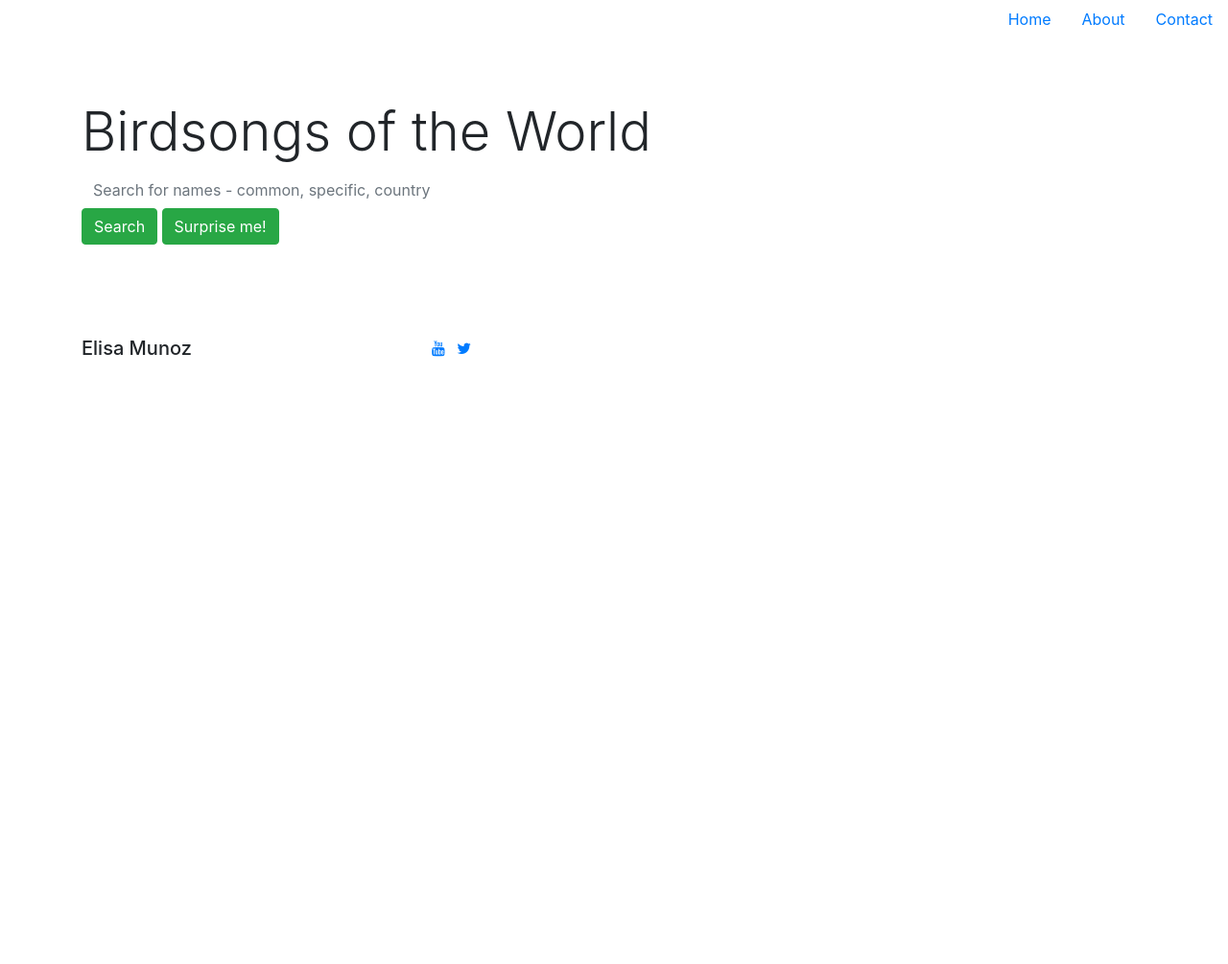
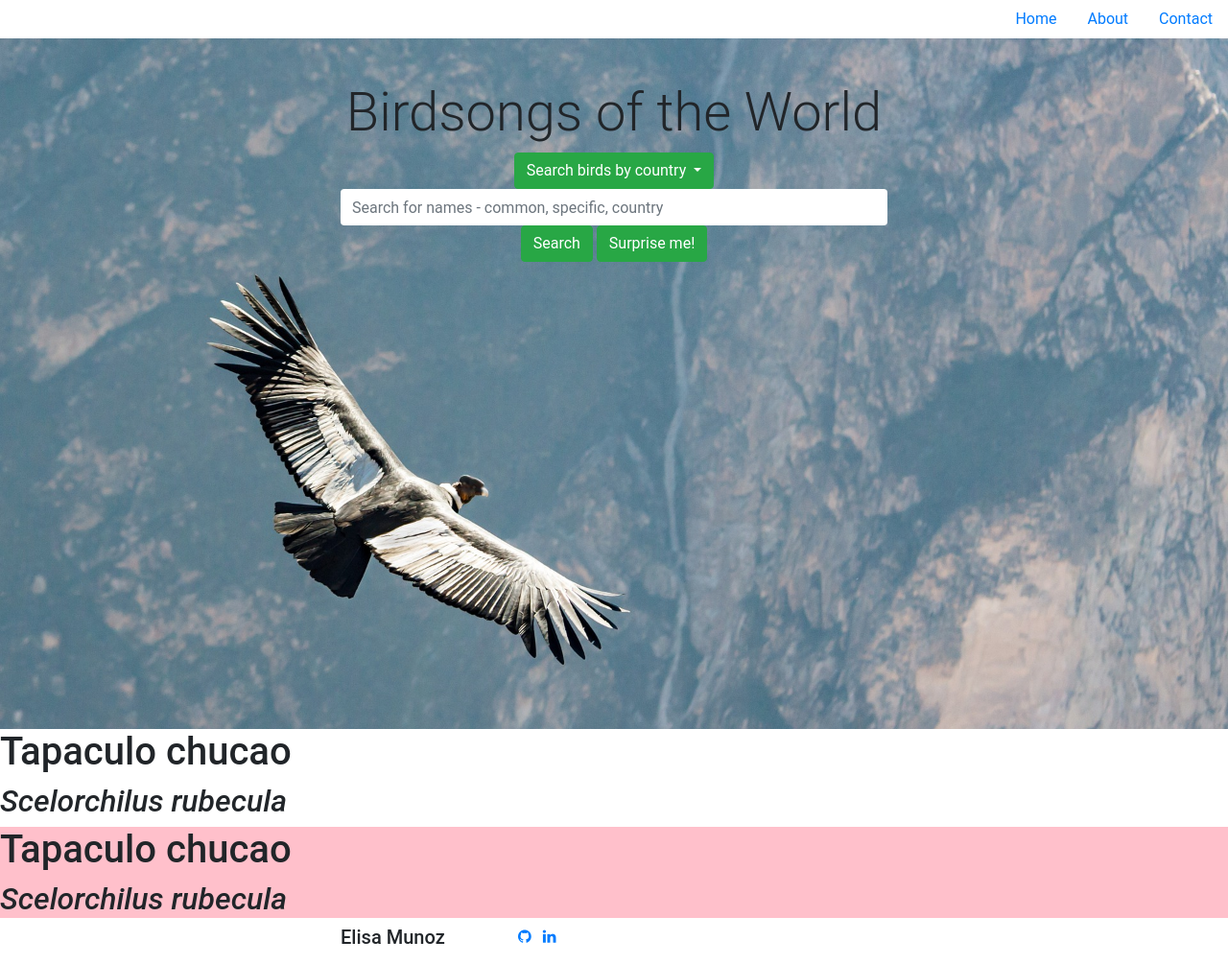
Before and after one commit to elisamunoz/birdsongs-project, a website: page index.html in a window 1280 px wide. Shown: the whole page at 96% size. Before the commit the page ends 800 px from the top, so only its background shows below. Drawn offline with nearby package versions, Linux system fonts and the light colour scheme.

Commit message:
full height home section

```diff
--- a/assets/css/style.css
+++ b/assets/css/style.css
@@ -1,7 +1,52 @@
+/** General paddings, margins, styles **/
+
+body,
+html {
+    height: 100%;
+    font-family: 'Roboto', sans-serif;
+    text-align: justify;
+}
+
+
+.background-image {
+    min-height: calc(100% - 40px);
+    width: 100%;
+    display: block;
+    background-size: cover;
+    padding-top: 20px;
+    background-position: center;
+    position: relative;
+    background-attachment: fixed;
+}
+
+/* Header */
+.nav {
+    position: fixed;
+    top: 0;
+    z-index: 5;
+    width: 100%;
+    background: white;
+}
+
+/* home */
+.home {
+    background-image: url("../images/01.home-pic.jpg");
+}
+
 .jumbotron {
     background-color:  rgba(0, 0, 0, 0);
+    text-align: center;
+}
+
+.container {
+    max-width: 600px;
 }
 
 .no-outline {
     border: none;
 }
+
+/* Bird files */
+.bird-file {
+    background-color: pink;
+}
--- a/index.html
+++ b/index.html
@@ -8,6 +8,8 @@
 
     <link rel="stylesheet" href="https://stackpath.bootstrapcdn.com/bootstrap/4.3.0/css/bootstrap.min.css">
     <link rel="stylesheet" href="https://stackpath.bootstrapcdn.com/font-awesome/4.7.0/css/font-awesome.min.css">
+    <link href="https://fonts.googleapis.com/css?family=Open+Sans:300,400,700&display=swap" rel="stylesheet">
+    <link href="https://fonts.googleapis.com/css?family=Montserrat:200,300,400,700&display=swap" rel="stylesheet">
     <link rel="stylesheet" href="./assets/css/style.css">
 
 </head>
@@ -29,19 +31,48 @@
 
 
     <!-- Home -->
+    <section class="home background-image">
     <div class="jumbotron jumbotron-fluid">
         <div class="container">
             <h1 class="display-4">Birdsongs of the World</h1>
+            <div class="dropdown">
+                <button class="btn btn-success dropdown-toggle" type="button" id="dropdownMenuButton" data-toggle="dropdown" aria-haspopup="true" aria-expanded="false">
+                  Search birds by country
+                </button>
+                <div class="dropdown-menu" aria-labelledby="dropdownMenuButton">
+                  <a class="dropdown-item" href="#">Action</a>
+                  <a class="dropdown-item" href="#">Another action</a>
+                  <a class="dropdown-item" href="#">Something else here</a>
+                </div>
+              </div>
             <input class="form-control no-outline" type="text" placeholder="Search for names - common, specific, country">
             <button type="button" id="search" class="btn btn-success">Search</button>
             <button type="button" id="surpriseMe" class="btn btn-success">Surprise me!</button>
         </div>
     </div>
+    </section>
     <!-- /Home -->
 
+    <!-- Search result -->
+    <section class="search-result">
+      <h1 class="title">Tapaculo chucao</h1>
+      <h2 class="sub-title"><i>Scelorchilus rubecula</i></h2>
+
+    </section>
+    <!--/Search result-->
+
+
+    <!-- Bird file -->
+    <section class="bird-file">
+      <h1 class="title">Tapaculo chucao</h1>
+      <h2 class="sub-title"><i>Scelorchilus rubecula</i></h2>
+
+    </section>
+    <!--/Bird file-->
 
 
     <!-- Footer-->
+    <section class="footer">
     <div class="container">
             <div class="row">
                 <div class="col-sm-4">
@@ -51,13 +82,13 @@
                     <ul class="list-inline social-links center-text">
                         <li class="list-inline-item">
                             <a target="_blank" href="https://github.com/elisamunoz">
-                            <i class="fa fa-youtube fa-footer" aria-hidden="true"></i>
+                            <i class="fa fa-github fa-footer" aria-hidden="true"></i>
                             <span class="sr-only">GitHub</span>
                         </a>
                         </li>
                         <li class="list-inline-item">
                             <a target="_blank" href="#">
-                            <i class="fa fa-twitter fa-footer" aria-hidden="true"></i>
+                            <i class="fa fa-linkedin fa-footer" aria-hidden="true"></i>
                             <span class="sr-only">LinkedIn</span>
                         </a>
                         </li>
@@ -66,6 +97,7 @@
                 </div>
             </div>
         </div>
+    </section>
     <!-- /Footer-->
 
     <script src="https://code.jquery.com/jquery-3.2.1.js" integrity="sha256-DZAnKJ/6XZ9si04Hgrsxu/8s717jcIzLy3oi35EouyE=" crossorigin="anonymous"></script>
```
Also changed, not shown: assets/images/01.home-pic.jpg (added).
